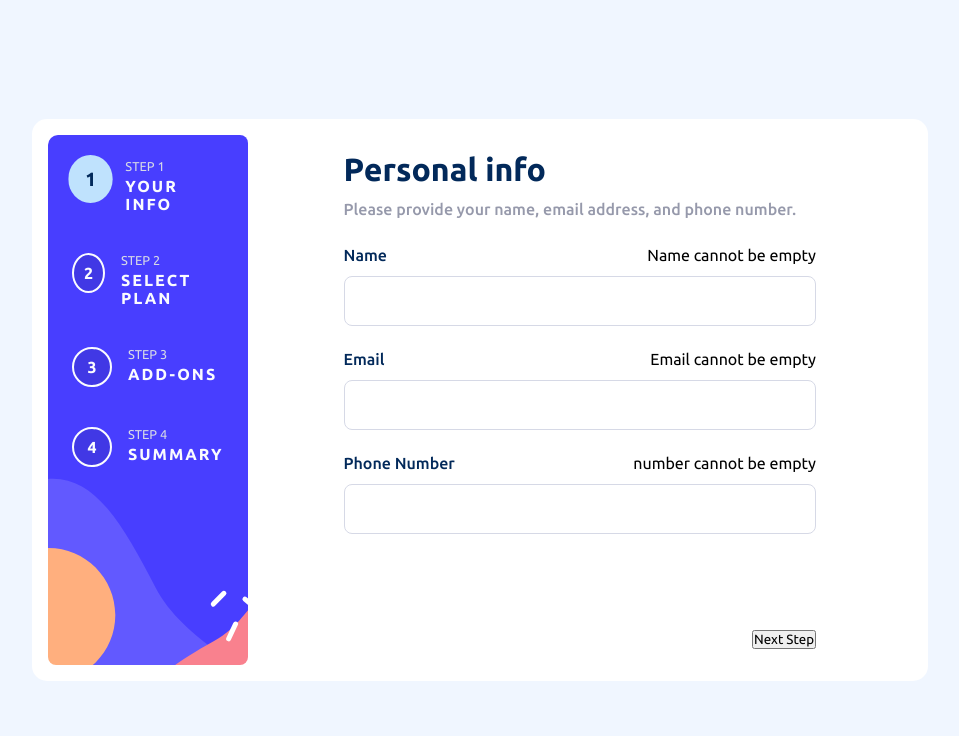
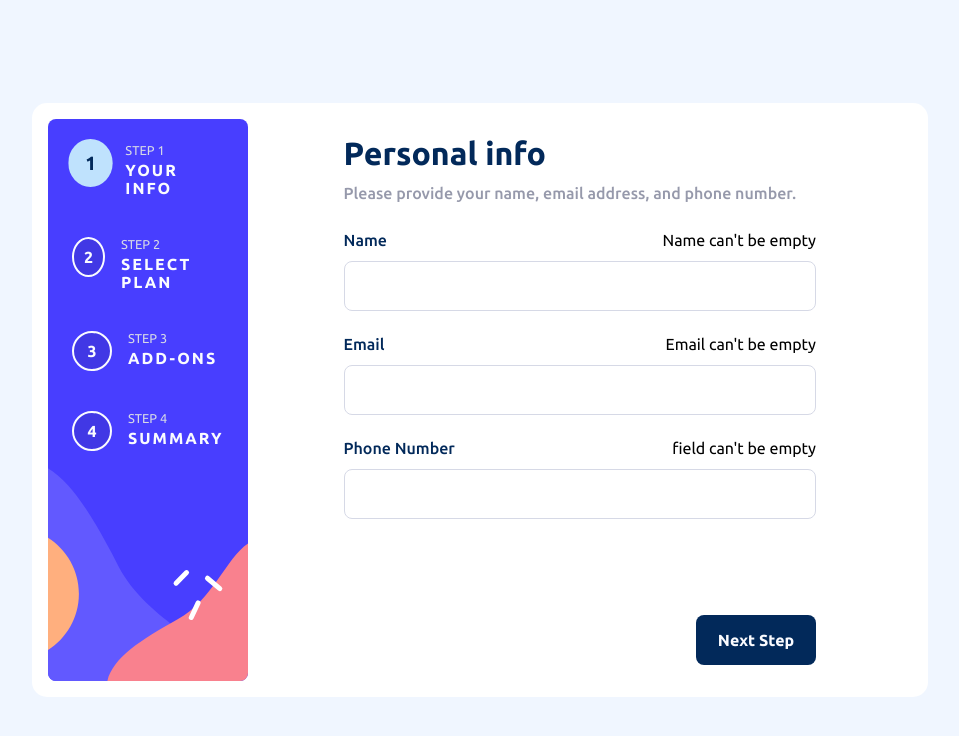
Before and after one commit to youngancient/multiform, a React (Vite) app: page / in a window 1280 px wide. Shown: the top 736 px of the page, without its empty margins (160-1119 px from the left). Built offline with nearby package versions, Linux system fonts and the light colour scheme.

Commit message:
started ui design for other form pages

```diff
--- a/src/App.css
+++ b/src/App.css
@@ -4,7 +4,7 @@
     background: hsl(217, 100%, 97%);
     height: 100vh;
     display: flex;
-    justify-content: space-between;
+    gap: 1rem;
     align-items: center  ;
     flex-direction: column;
 }
@@ -22,7 +22,6 @@
     /* height: 70vh; */
 }
 .fixed-nav{
-    background-color: yellow;
     position: absolute;
     top: 0;
     width: 100%;
@@ -74,10 +73,13 @@
     .fixed-nav{
         position: relative;
         width: 30%;
-        height: auto;
+        height: 100%;
         padding: 1rem;
         background: url(/assets/bg-sidebar-desktop.svg);
         border-radius: 0.5rem;
+        background-repeat: no-repeat;
+        background-position: center;
+        background-size: cover;
     }
     .in-nav{
         flex-direction: column;
--- a/src/App.jsx
+++ b/src/App.jsx
@@ -55,6 +55,20 @@
     },
   },
 };
+const confirmVariant = {
+  initial : {
+    backgroundColor : "hsl(213, 96%, 18%)",
+    transition :{
+      duration: 0.5,
+    }
+  },
+  final : {
+    backgroundColor : "hsl(243, 100%, 62%)",
+    transition :{
+      duration: 0.5,
+    }
+  }
+}
 
 function App() {
   const loc = useLocation();
@@ -179,6 +193,7 @@
                   onClick={back}
                   variants={btnVariants}
                   key="back-btn"
+                  className="back"
                   initial="initial"
                   animate="final"
                   exit="exit"
@@ -189,9 +204,14 @@
                 <div className="none"></div>
               )}
             </AnimatePresence>
-            <button onClick={next}>
+            <motion.button onClick={next}
+            variants={confirmVariant}
+            initial = "initial"
+            className="next"
+            animate = {pageNo == 3 ? "final" : "initial"}
+            >
               {pageNo == 3 ? "Confirm" : "Next Step"}
-            </button>
+            </motion.button>
           </div>
         </motion.div>
       ) : (
--- a/src/Components/PageComp/PageComp.jsx
+++ b/src/Components/PageComp/PageComp.jsx
@@ -12,6 +12,20 @@
     },
   },
 };
+const confirmVariant = {
+  initial : {
+    backgroundColor : "hsl(213, 96%, 18%)",
+    transition :{
+      duration: 0.5,
+    }
+  },
+  final : {
+    backgroundColor : "hsl(243, 100%, 62%)",
+    transition :{
+      duration: 0.5,
+    }
+  }
+}
 
 const PageComp = ({ comp, pageNo, next, back }) => {
   const loc = useLocation();
@@ -28,15 +42,19 @@
           >
             <div className="btn">
               {pageNo !== 0 ? (
-                <button onClick={back} key="backbtn">
+                <button onClick={back} key="backbtn" className="back">
                   Go back
                 </button>
               ) : (
                 <div className="none"></div>
               )}
-              <button onClick={next}>
+              <motion.button onClick={next} className={`next`}
+              variants={confirmVariant}
+              initial = "initial"
+              animate = {pageNo == 3 ? "final" : "initial"}
+              >
                 {pageNo == 3 ? "Confirm" : "Next Step"}
-              </button>
+              </motion.button>
             </div>
           </motion.div>
         ) : (
--- a/src/Components/PageComp/style.css
+++ b/src/Components/PageComp/style.css
@@ -1,21 +1,41 @@
-
-.page-comp{
+.page-comp {
   overflow: hidden;
 }
+.btn button {
+  width: 120px;
+  height: 50px;
+  cursor: pointer;
+  border-radius: 0.5rem;
+  outline: 0;
+  border: 0;
+  font-size: 1rem;
+}
+.btn .next {
+  color: hsl(231, 100%, 99%);
+  font-weight: 700;
+}
+.btn .back {
+  background: transparent;
+  font-weight: 700;
+  color: hsl(231, 11%, 63%);
+}
+.btn .back:hover {
+  color: hsl(213, 96%, 18%);
+}
 @media screen and (min-width: 728px) {
-    .page-comp{
+  .page-comp {
     display: flex;
     flex-direction: column;
     justify-content: space-between;
     gap: 6rem;
   }
-    .page-comp .btn{
+  .page-comp .btn {
     display: flex;
     justify-content: space-between;
   }
 }
 @media screen and (min-width: 998px) {
-    .page-comp{
+  .page-comp {
     height: 100%;
   }
 }
--- a/src/Pages/AddOn/AddOn.jsx
+++ b/src/Pages/AddOn/AddOn.jsx
@@ -25,7 +25,7 @@
 const AddOn = () => {
   return (
     <motion.div
-      className="add-on"
+      className="add-on white-bg"
       variants={pageVariant}
       initial="initial"
       animate="final"
--- a/src/Pages/SelectPlan/SelectPlan.jsx
+++ b/src/Pages/SelectPlan/SelectPlan.jsx
@@ -25,7 +25,7 @@
 const SelectPlan = () => {
   return (
     <motion.div
-      className="select-plan"
+      className="select-plan white-bg"
       variants={pageVariant}
       initial="initial"
       animate="final"
--- a/src/Pages/Success/Success.jsx
+++ b/src/Pages/Success/Success.jsx
@@ -1,38 +1,39 @@
-import { motion } from 'framer-motion';
+import { motion } from "framer-motion";
 import "./style.css";
 
-const pageVariant ={
-    initial :{
-        x : "-300px",
-        opacity : 0,
+const pageVariant = {
+  initial: {
+    x: "-300px",
+    opacity: 0,
+  },
+  final: {
+    x: 0,
+    opacity: 1,
+    transition: {
+      duration: 0.75,
     },
-    final :{
-        x : 0,
-        opacity : 1,
-        transition :{
-            duration : 0.75,
-        }
+  },
+  exit: {
+    x: "300px",
+    opacity: 0,
+    transition: {
+      duration: 0.5,
     },
-    exit :{
-        x : "300px",
-        opacity : 0,
-        transition :{
-            duration : 0.5,
-        }
-    }
-}
+  },
+};
 
 const Success = () => {
-    return (
-        <motion.div className="success"
-        variants={pageVariant}
-        initial ="initial"
-        animate ="final"
-        exit ="exit"
-        >
-            success here
-        </motion.div>
-     );
-}
+  return (
+    <motion.div
+      className="success"
+      variants={pageVariant}
+      initial="initial"
+      animate="final"
+      exit="exit"
+    >
+      <div className="success white-bg">success here</div>
+    </motion.div>
+  );
+};
 
 export default Success;
--- a/src/Pages/Summary/Summary.jsx
+++ b/src/Pages/Summary/Summary.jsx
@@ -24,7 +24,7 @@
 const Summary = () => {
   return (
     <motion.div
-      className="summary"
+      className="summary white-bg"
       variants={pageVariant}
       initial="initial"
       animate="final"
--- a/src/Pages/UserInfo/UserInfo.jsx
+++ b/src/Pages/UserInfo/UserInfo.jsx
@@ -24,7 +24,7 @@
 const UserInfo = () => {
   return (
     <motion.div
-      className="user-info"
+      className="user-info white-bg"
       variants={pageVariant}
       initial="initial"
       animate="final"
@@ -41,7 +41,7 @@
         <div className="form-ele">
           <div className="label">
             <label htmlFor="name">Name</label>
-            <p className="error">Name cannot be empty</p>
+            <p className="error">Name can't be empty</p>
           </div>
           <div className="input">
             <input type="text" name="name" id="" />
@@ -50,7 +50,7 @@
         <div className="form-ele">
           <div className="label">
             <label htmlFor="name">Email</label>
-            <p className="error">Email cannot be empty</p>
+            <p className="error">Email can't be empty</p>
           </div>
           <div className="input">
             <input type="email" name="email" id="" />
@@ -59,7 +59,7 @@
         <div className="form-ele">
           <div className="label">
             <label htmlFor="number">Phone Number</label>
-            <p className="error">number cannot be empty</p>
+            <p className="error">field can't be empty</p>
           </div>
           <div className="input">
             <input type="tel" name="number" id="" />
--- a/src/Pages/UserInfo/style.css
+++ b/src/Pages/UserInfo/style.css
@@ -1,5 +1,5 @@
 
-.user-info{
+.white-bg{
     background-color: #fff;
     padding: 1.5rem;
     border-radius: 0.5rem;
@@ -45,7 +45,7 @@
     margin-top: 0.5rem;
 }
 @media screen and (min-width: 728px) {
-    .user-info{
+    .white-bg{
         background-color:transparent;
         padding: 0;
         border-radius: 0;
```
Lines whose indentation alone changed are shown as unchanged.
